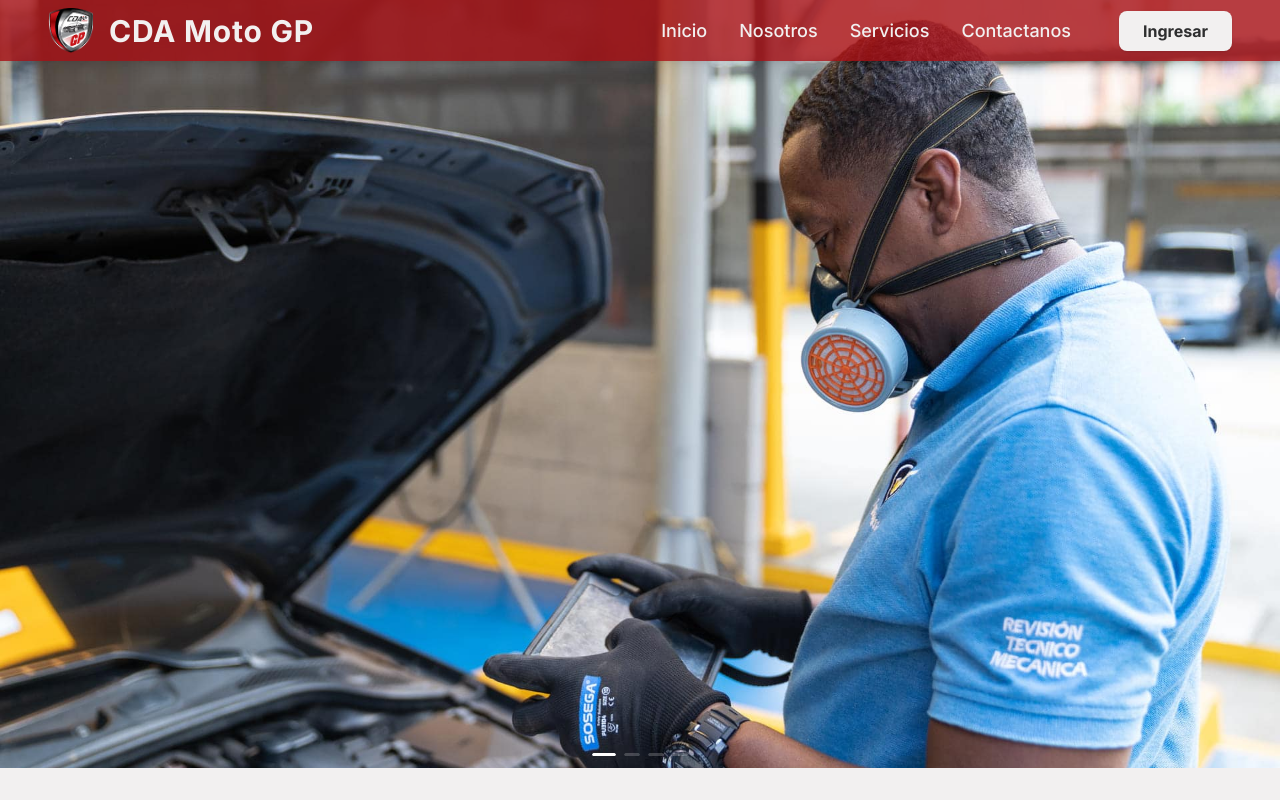
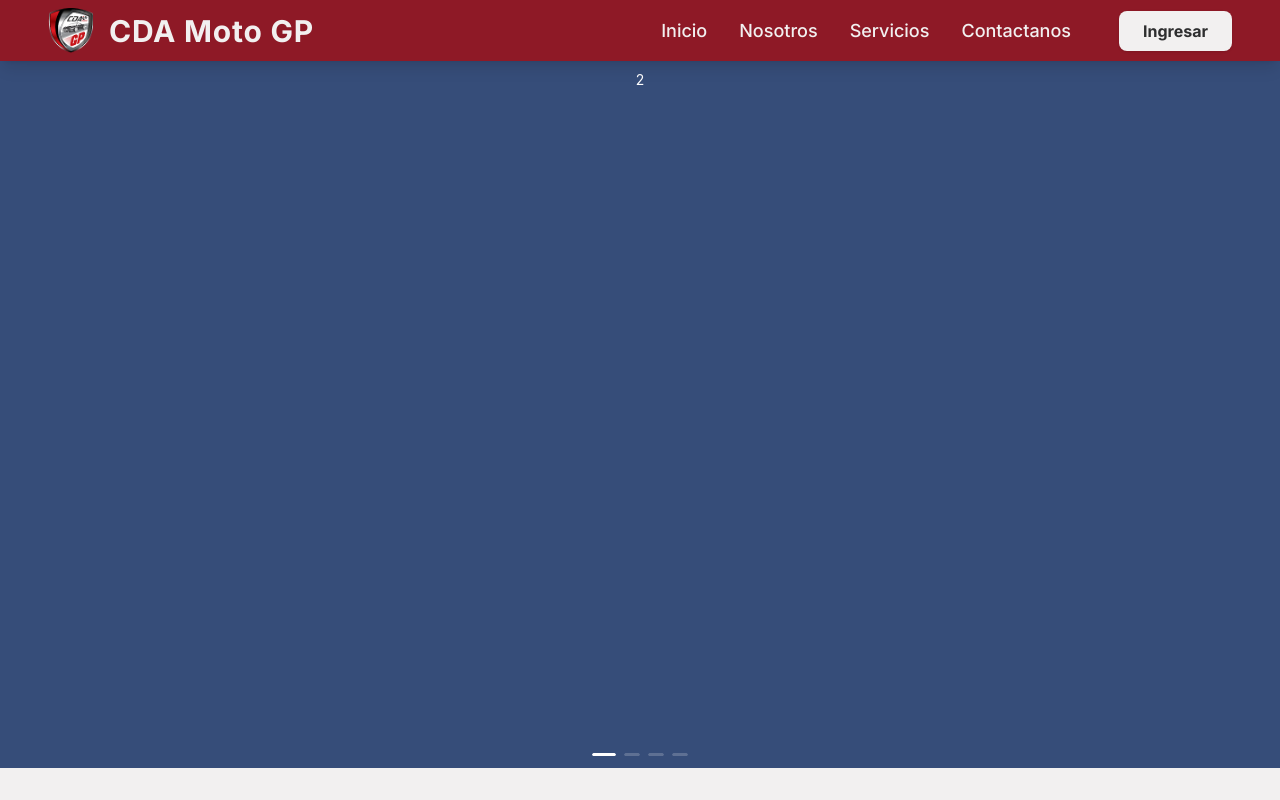
Before and after one commit to jenestiven/software-gestion-ventas-soat-cda-web, a Next.js app: page / in a window 1280 px wide. Built offline with nearby package versions, Linux system fonts and the light colour scheme.

Commit message:
feat: Update Firestore rules for user document access, enhance HomePage link text, and refine LoginPage styling

```diff
--- a/src/app/app/page.tsx
+++ b/src/app/app/page.tsx
@@ -9,7 +9,7 @@ export default function HomePage() {
         href="/auth"
         className="px-4 py-2 bg-blue-500 text-white rounded hover:bg-blue-600 transition"
       >
-        Go to Auth Page
+        Welcome to CDA Moto GP
       </Link>
     </div>
   );
--- a/src/app/auth/page.tsx
+++ b/src/app/auth/page.tsx
@@ -48,7 +48,7 @@ export default function LoginPage() {
             Inicia sesión en tu cuenta
           </h2>
         </div>
-        <div className="mt-10 sm:mx-auto sm:w-full sm:max-w-[460px] bg-white">
+        <div className="mt-10 sm:mx-auto sm:w-full sm:max-w-[460px] bg-white rounded-md">
           <div className="px-6 py-12 shadow sm:rounded-lg sm:px-12">
             <form className="space-y-6" onSubmit={(e) => handleLogin(e)}>
               <div>
--- a/src/app/components/PageCarousel.tsx
+++ b/src/app/components/PageCarousel.tsx
@@ -1,7 +1,7 @@
 import React from "react";
 import { Carousel } from "antd";
-import Image from "next/image";
-import headerSectionOne from "@/images/hero-image-1.jpg";
+//import Image from "next/image";
+//import headerSectionOne from "@/images/hero-image-1.jpg";
 
 type Props = {};
 
@@ -18,15 +18,8 @@ export default function PageCarousel({}: Props) {
   return (
     <section className="w-full mx-auto">
       <Carousel autoplay={{ dotDuration: true }} autoplaySpeed={10000}>
-        <div className="relative w-full h-[300px] sm:h-[400px] md:h-[500px] lg:h-[96dvh] flex items-center justify-center">
-          <Image
-            src={headerSectionOne}
-            alt=""
-            fill
-            priority
-            className="object-cover"
-            sizes="100vw"
-          />
+        <div>
+          <h3 style={contentStyle}>2</h3>
         </div>
         <div>
           <h3 style={contentStyle}>2</h3>
--- a/src/app/components/PageHeader.tsx
+++ b/src/app/components/PageHeader.tsx
@@ -14,7 +14,7 @@ export default function PageHeader({}: Props) {
   const router = useRouter();
 
   const handleLogin = () => {
-    router.push("/app");
+    router.push("/auth");
   };
 
   return (
@@ -44,7 +44,7 @@ export default function PageHeader({}: Props) {
         </nav>
         <button
           onClick={() => handleLogin()}
-          className="bg-accent text-accent_contrast font-bold px-6 py-2 rounded-lg shadow transition-colors duration-200 cursor-pointer"
+          className="bg-accent text-accent_contrast font-bold px-6 py-2 rounded-lg shadow transition-colors duration-200 cursor-pointer "
         >
           Ingresar
         </button>
--- a/src/app/page.tsx
+++ b/src/app/page.tsx
@@ -1,9 +1,7 @@
 import PageCarousel from "./components/PageCarousel";
 import PageHeader from "./components/PageHeader";
-import { db } from "@/firebase/firebaseConfig";
 
 export default function WebHomePage() {
-  //console.log("Database connection:", db);
 
   return (
     <main className="flex flex-col items-center justify-start min-h-screen">
--- a/src/hooks/useLogin.ts
+++ b/src/hooks/useLogin.ts
@@ -37,7 +37,7 @@ export function useLogin() {
 
     // Redirección por rol
     if (role === "admin" || role === "superadmin") {
-      router.push("/admin/dashboard");
+      router.push("/app");
     } else if (role === "asesor") {
       router.push("/asesor/dashboard");
     } else {
```
Also changed, not shown: 1 other file (tests, documents, lock files or other folders).
